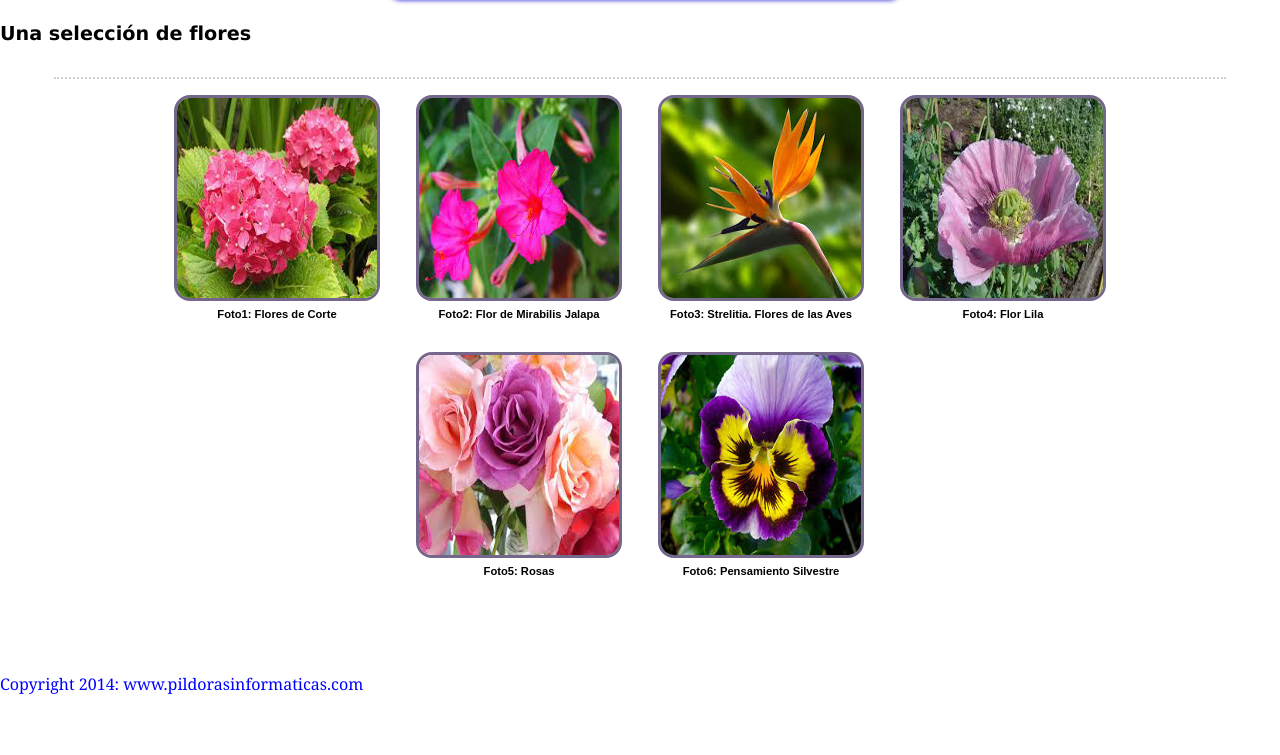
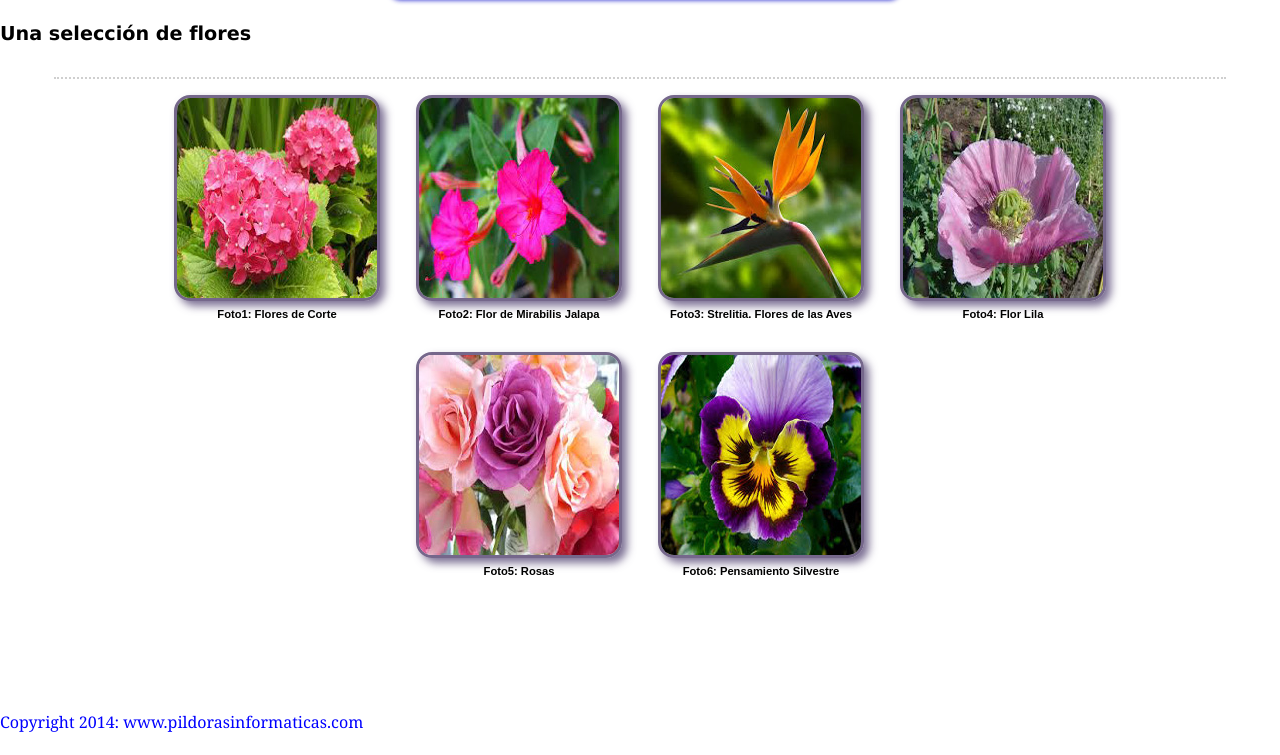
Before and after one commit to luispuchades/HTML5Ejercicio1PildorasInformaticas, a plain HTML site: page index.html in a window 1280 px wide. Shown: the part 113-868 px from the top of the page. Before the commit the page ends 808 px from the top, so only its background shows below. Drawn offline with Linux system fonts and the light colour scheme.

Commit message:
HTML5 Ejercicio1 Pildoras Informáticas Correcciones Post Video
El master está realizado sin haber visto los dos vídeos. Esta rama es
después de haber visto el video. Especialmente, los cambios realizados
han sido en el reseteo universal (para todos los navegadores) de CSS y
en el footer.

Mantengo este ejercicio sin el float, puesto que en mi opinión debemos
evitarlos siempre que podamos.

```diff
--- a/css/css1.css
+++ b/css/css1.css
@@ -62,13 +62,15 @@ figure{
 }
 
 footer{
-  font-family: Georgia, "Times New Roman", Times, serif;
-  font-size: 1em;
+  display: inline-block;
   margin-top: 5em;
 }
 
 footer a{
   color: #00F;
+  font-family: Georgia, "Times New Roman", Times, serif;
+  font-size: 1em;
+  margin: 0.5em 0.6em;
   text-decoration: none;
 }
 
@@ -106,6 +108,7 @@ h2{
 figure img{
   border: solid rgba(83, 65, 110, 0.8);
   border-radius: 1em;
+  box-shadow: 5px 5px 8px rgba(90, 75, 120, 0.8);
   text-align: center;
   -moz-transition: 0.3s ease-in-out 0.1s;
   -ms-transition: 0.3s ease-in-out 0.1s;
```
